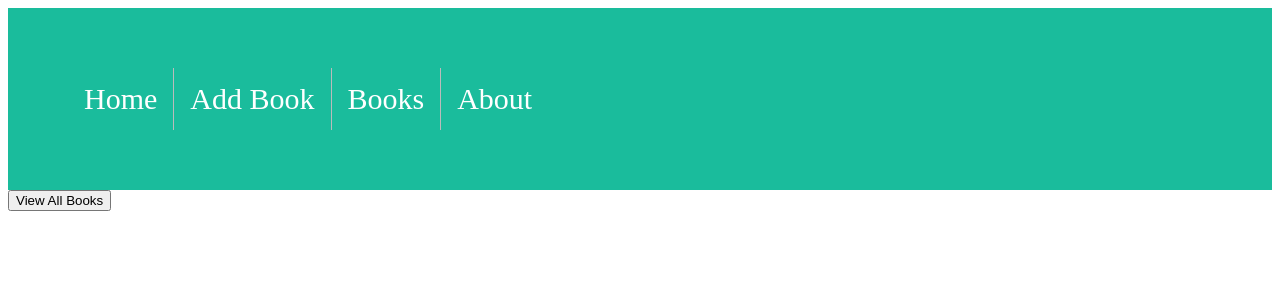
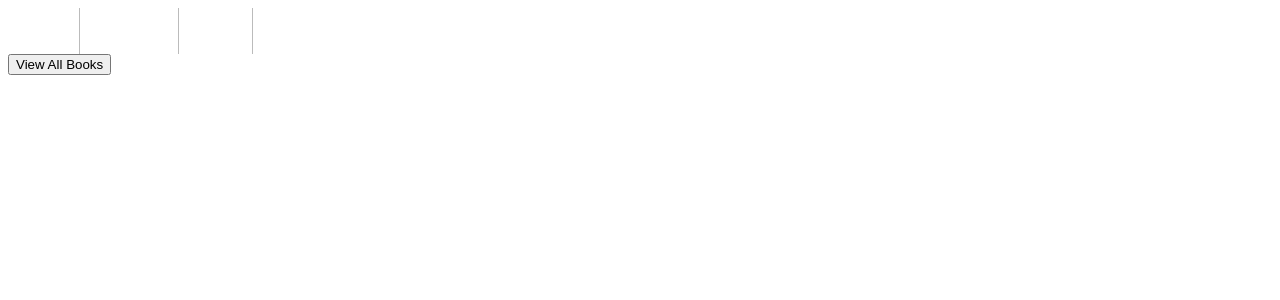
Before and after one commit to greensharpie/BookShelf, a React (Create React App) app in the folder client/: page / in a window 1280 px wide. Shown: the top 300 px of the page. Built offline with nearby package versions, Linux system fonts and the light colour scheme; the HTML template or start-up script is replaced by a standard one.

Commit message:
header updated

```diff
--- a/client/src/App.css
+++ b/client/src/App.css
@@ -1,64 +1,4 @@
-/* .App {
-  text-align: center;
-}
 
-.App-logo {
-  height: 40vmin;
-  pointer-events: none;
-}
-
-@media (prefers-reduced-motion: no-preference) {
-  .App-logo {
-    animation: App-logo-spin infinite 20s linear;
-  }
-}
-
-.App-header {
-  background-color: #282c34;
-  min-height: 100vh;
-  display: flex;
-  flex-direction: column;
-  align-items: center;
-  justify-content: center;
-  font-size: calc(10px + 2vmin);
-  color: white;
-}
-
-.App-link {
-  color: #61dafb;
-}
-
-@keyframes App-logo-spin {
-  from {
-    transform: rotate(0deg);
-  }
-  to {
-    transform: rotate(360deg);
-  }
-} */
-
-.header {
-  padding: 60px;
-  text-align: center;
-  background: #1abc9c;
-  color: white;
-  font-size: 30px
-}
-
-/* a {
-  display: block;
-  padding: 8px;
-  background-color: #151414;
-  color: white;
-}
-li{
-  display: inline;
-  float: left;
-
-}
-ul{
-  background-color: #dddddd;
-} */
 
 ul {
   list-style-type: none;
@@ -94,7 +34,6 @@
 }
 
 .bookContainer{
-  /* display: inline-flex; */
   align-items: center;
   justify-content: center
 }
```
